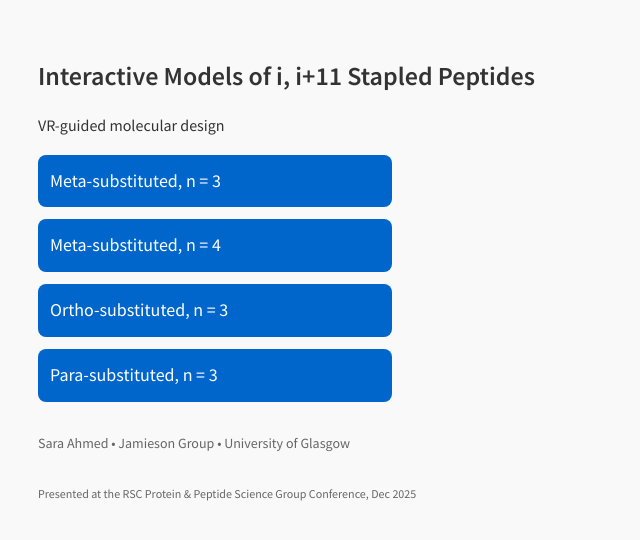
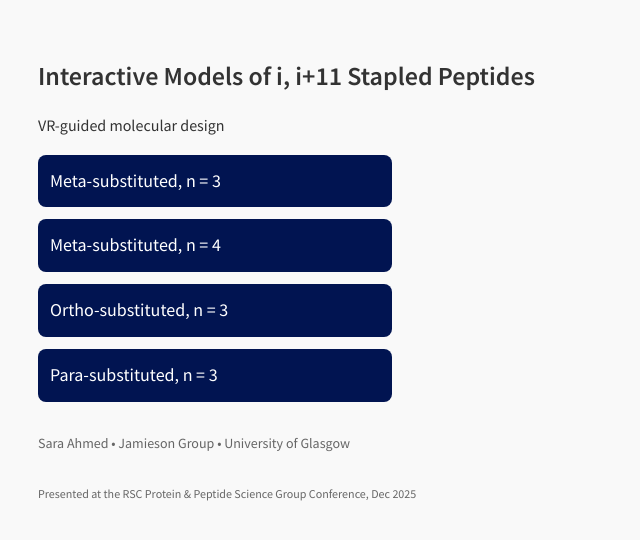
Before and after one commit to sara02ahmed-a11y/peptide-staple-viewer, a plain HTML site: page index.html in a window 1280 px wide. Shown: the whole page, without its empty margins (0-640 px from the left). Drawn offline with Linux system fonts and the light colour scheme.

Commit message:
Update index.html

```diff
--- a/index.html
+++ b/index.html
@@ -23,7 +23,7 @@
         display: block;
         margin: 12px 0;
         padding: 12px;
-        background: #0066cc;
+        background: #011451;
         color: white;
         text-decoration: none;
         border-radius: 8px;
```
